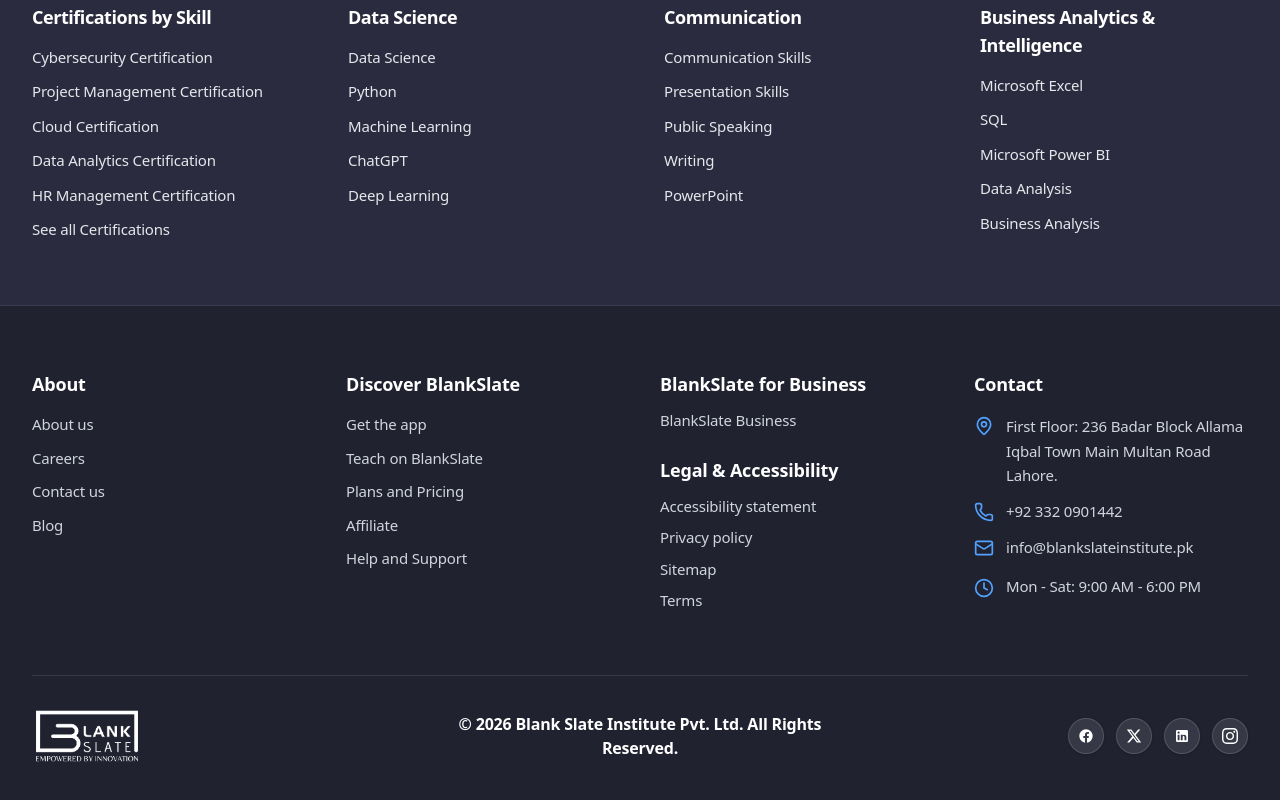
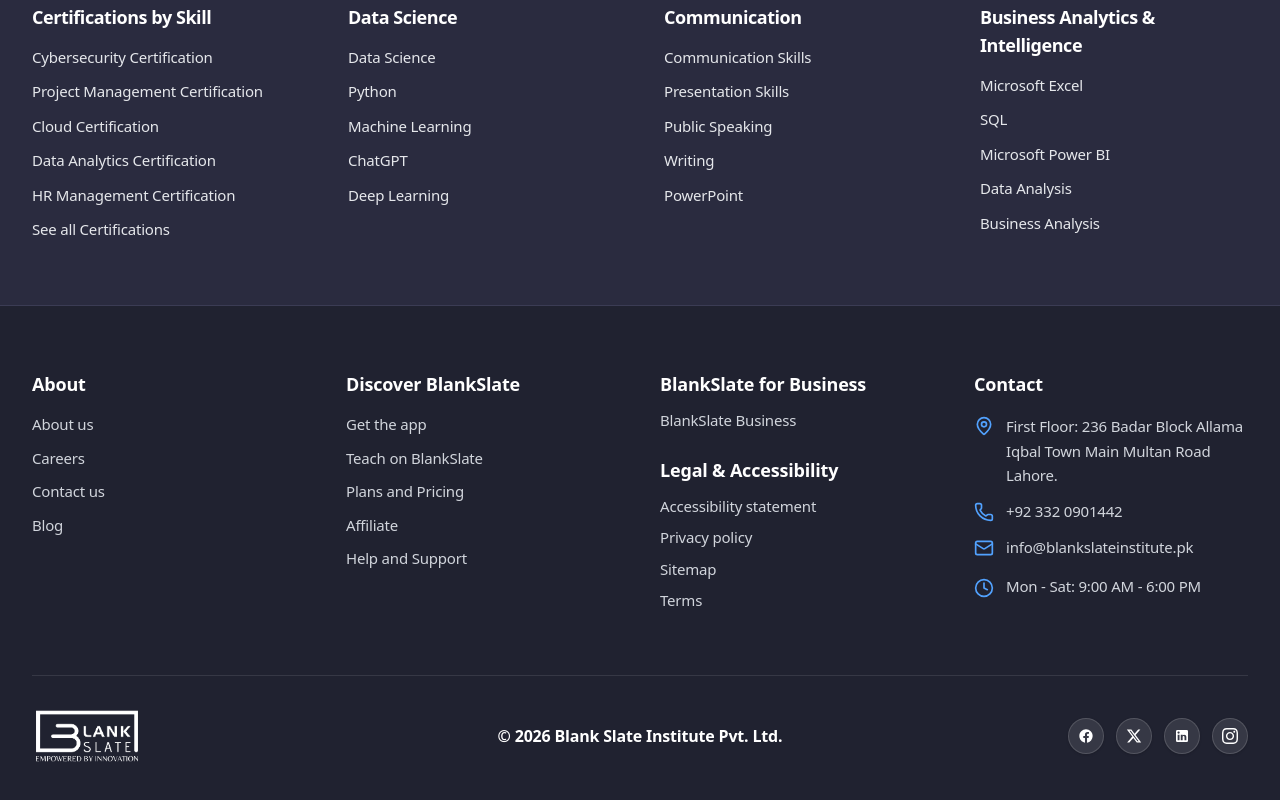
Before and after one commit to techbyrayyan/blank-slate-ins, a Next.js app: page / in a window 1280 px wide. Shown: the part 5480-6280 px from the top of the page. Built offline with nearby package versions, Linux system fonts and the light colour scheme.

Commit message:
Remove 'All Rights Reserved' from footer

```diff
--- a/src/components/EditorialFooter.js
+++ b/src/components/EditorialFooter.js
@@ -210,7 +210,7 @@
 
             {/* Center: Copyright */}
             <div className="text-center text-sm sm:text-base font-semibold text-white">
-              <p>© 2026 Blank Slate Institute Pvt. Ltd. All Rights Reserved.</p>
+              <p>© 2026 Blank Slate Institute Pvt. Ltd.</p>
             </div>
 
             {/* Right: Social Media Icons */}
```
